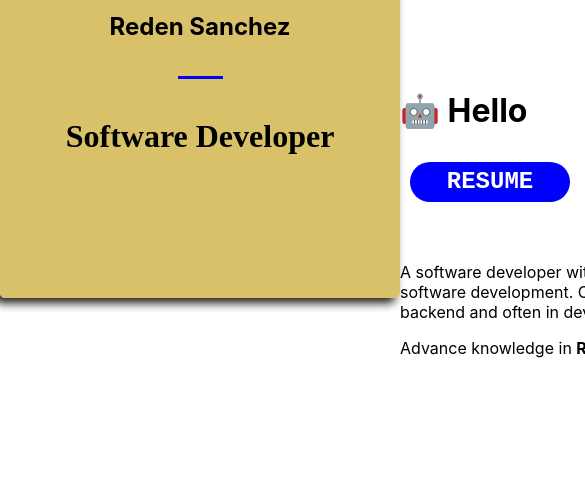
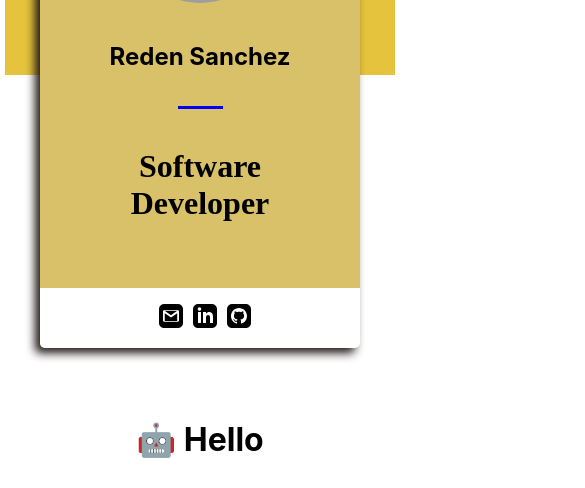
Before and after one commit to desktoping/portfolio, a React (Create React App) app in the folder portfolio-app/: page / in a window 390 px wide. Shown: the part 202-690 px from the top of the page, 585 px wide, since content can reach past the window. Built offline with nearby package versions, Linux system fonts and the light colour scheme; grey boxes are pictures that could not be loaded.

Commit message:
add mobile responsiveness

```diff
--- a/portfolio-app/src/components/card.tsx
+++ b/portfolio-app/src/components/card.tsx
@@ -1,20 +1,26 @@
-import "./card.css";
+import "./css/card.css";
+import { useMediaQuery } from "./shared/use-media-query";
 
 const Card = () => {
+  const isSmall = useMediaQuery("(max-width: 480px)");
+
   return (
     <div
       className="card-container"
       style={{
         backgroundColor: "white",
-        height: 500,
-        width: 400,
         display: "flex",
-        overflow: "hidden",
-        borderRadius: "5px",
-        boxShadow: "-5px 5px 10px #1e1616",
       }}
     >
-      <div className="card">
+      <div
+        className={`card ${isSmall ? "small" : ""}`}
+        style={{
+          overflow: "hidden",
+          height: 500,
+          borderRadius: "5px",
+          boxShadow: "-5px 5px 10px #1e1616",
+        }}
+      >
         <img
           src="https://reden-portfolio.s3.ap-southeast-2.amazonaws.com/profile.jpg"
           alt="profile"
--- a/portfolio-app/src/components/container.tsx
+++ b/portfolio-app/src/components/container.tsx
@@ -1,6 +1,6 @@
 import { useState } from "react";
 import Card from "./card";
-import "./container.css";
+import "./css/container.css";
 import Content from "./content";
 import Centered from "./shared/centered";
 import Resume from "./shared/pdf";
@@ -9,6 +9,7 @@ import {
   ResumeViewContextProvider,
 } from "./context";
 import ReactDOM from "react-dom";
+import { useMediaQuery } from "./shared/use-media-query";
 
 /**
  * main page container
@@ -19,6 +20,7 @@ import ReactDOM from "react-dom";
 const Container = () => {
   const [showResume, setShowResume] = useState(false);
   const toggleResume = () => setShowResume(!showResume);
+  const isMedium = useMediaQuery("(max-width: 1199px)");
 
   return (
     <ResumeViewContextProvider
@@ -27,7 +29,14 @@ const Container = () => {
       <ResumeViewContextConsumer>
         {({ show }) => show && ReactDOM.createPortal(<Resume />, document.body)}
       </ResumeViewContextConsumer>
-      <div style={{ display: "flex", height: "100vh", width: "100vw" }}>
+      <div
+        style={{
+          display: "flex",
+          height: "100vh",
+          width: "100vw",
+          flexDirection: isMedium ? "column" : "row",
+        }}
+      >
         <div className="side-bg">
           <Centered>
             {/* Need to initialize width for the child position */}
--- a/portfolio-app/src/components/content.tsx
+++ b/portfolio-app/src/components/content.tsx
@@ -1,15 +1,16 @@
-import "./content.css";
+import "./css/content.css";
 import { ResumeViewContextConsumer } from "./context";
 
 const Content = () => {
   return (
-    <div style={{ height: 300, width: 500 }}>
+    <div className="content-container">
+      <div className="content">
         <h1>🤖 Hello</h1>
         <div
+          id="button-container"
           style={{
             display: "flex",
             justifyContent: "space-between",
-          width: 350,
             padding: 10,
           }}
         >
@@ -30,9 +31,11 @@ const Content = () => {
             often in devops space.
           </p>
           <p>
-          Advance knowledge in <strong>ReactJS</strong>,<strong>NodeJS</strong>,{" "}
-          <strong>Git</strong> and <strong>AWS</strong>.
+            Advance knowledge in <strong>ReactJS</strong>,
+            <strong>NodeJS</strong>, <strong>Git</strong> and{" "}
+            <strong>AWS</strong>.
           </p>
+        </div>
       </div>
     </div>
   );
--- a/portfolio-app/src/components/card.css
+++ b/portfolio-app/src/components/css/card.css
@@ -4,6 +4,8 @@
     text-align: center;
     background-color: rgb(216, 193, 104);
     padding: 10px;
+    position: relative;
+    width: 400px;
 }
 
 .card img {
@@ -53,15 +55,33 @@
 
 }
 
-@media only screen and (min-width: 769px) and (max-width: 1199px) {}
-
-@media only screen and (min-width: 481px) and (max-width: 768px) {
+@media only screen and (max-width: 1199px) {
+    .card {
+        height: 500px;
+    }
 
     .card-container {
-        position: absolute;
-        top: calc(50% - 200px);
-        right: -50px;
+        background: linear-gradient(to bottom, rgb(229, 195, 60) 50%, white 0%);
+        justify-content: center;
+        width: 100%;
+        padding-top: calc(calc(100vh / 24) - 10px);
     }
 }
 
-@media only screen and (max-width: 480px) {}
+@media only screen and (min-width: 769px) and (max-width: 1199px) {}
+
+@media only screen and (min-width: 481px) and (max-width: 768px) {}
+
+@media only screen and (max-width: 480px) {
+    body {
+        padding: 5px;
+    }
+
+    .card.small {
+        width: 300px;
+    }
+
+    .card-container {
+        margin-bottom: 50px;
+    }
+}
--- a/portfolio-app/src/components/container.css
+++ b/portfolio-app/src/components/css/container.css
@@ -1,5 +1,4 @@
 @media only screen and (min-width: 1200px) {
-
     .side-bg {
         background-color: rgb(229, 195, 60);
         display: flex;
--- a/portfolio-app/src/components/content.css
+++ b/portfolio-app/src/components/css/content.css
@@ -21,3 +21,31 @@ button:focus {
     background-color: blue;
     color: white;
 }
+
+.content {
+    width: 500px;
+    height: 300px;
+}
+
+#button-container {
+    width: 350px;
+}
+
+@media only screen and (max-width: 480px) {
+    .content {
+        width: 300px;
+        height: 400px;
+    }
+
+    #button-container {
+        width: 300px;
+    }
+
+    #button-container>button {
+        width: 120px;
+    }
+
+    .content>h1 {
+        text-align: center;
+    }
+}
--- /dev/null
+++ b/portfolio-app/src/components/shared/use-media-query.tsx
@@ -0,0 +1,43 @@
+// from https://usehooks-ts.com/react-hook/use-media-query
+import { useEffect, useState } from "react";
+
+export function useMediaQuery(query: string): boolean {
+  const getMatches = (query: string): boolean => {
+    // Prevents SSR issues
+    if (typeof window !== "undefined") {
+      return window.matchMedia(query).matches;
+    }
+    return false;
+  };
+
+  const [matches, setMatches] = useState<boolean>(getMatches(query));
+
+  function handleChange() {
+    setMatches(getMatches(query));
+  }
+
+  useEffect(() => {
+    const matchMedia = window.matchMedia(query);
+
+    // Triggered at the first client-side load and if query changes
+    handleChange();
+
+    // Listen matchMedia
+    if (matchMedia.addListener) {
+      matchMedia.addListener(handleChange);
+    } else {
+      matchMedia.addEventListener("change", handleChange);
+    }
+
+    return () => {
+      if (matchMedia.removeListener) {
+        matchMedia.removeListener(handleChange);
+      } else {
+        matchMedia.removeEventListener("change", handleChange);
+      }
+    };
+    // eslint-disable-next-line react-hooks/exhaustive-deps
+  }, [query]);
+
+  return matches;
+}
```
Lines whose indentation alone changed are shown as unchanged.
